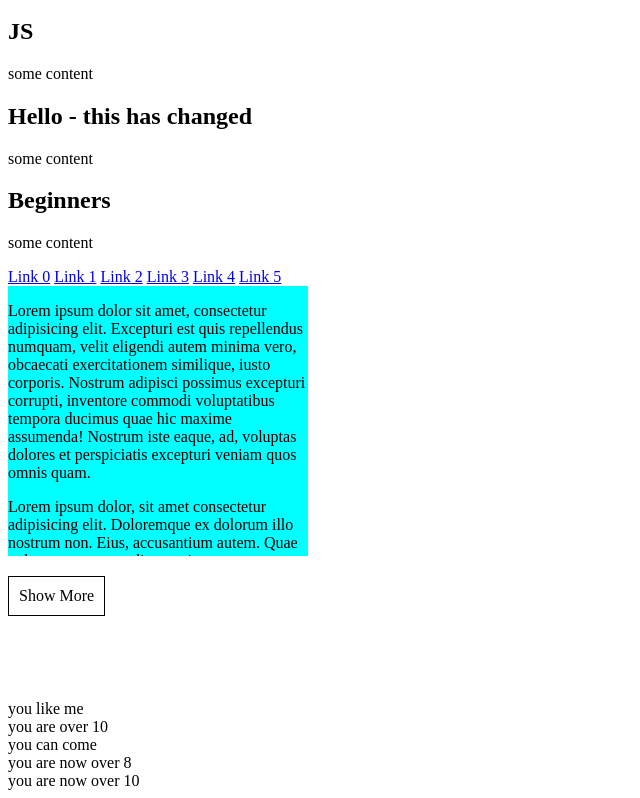
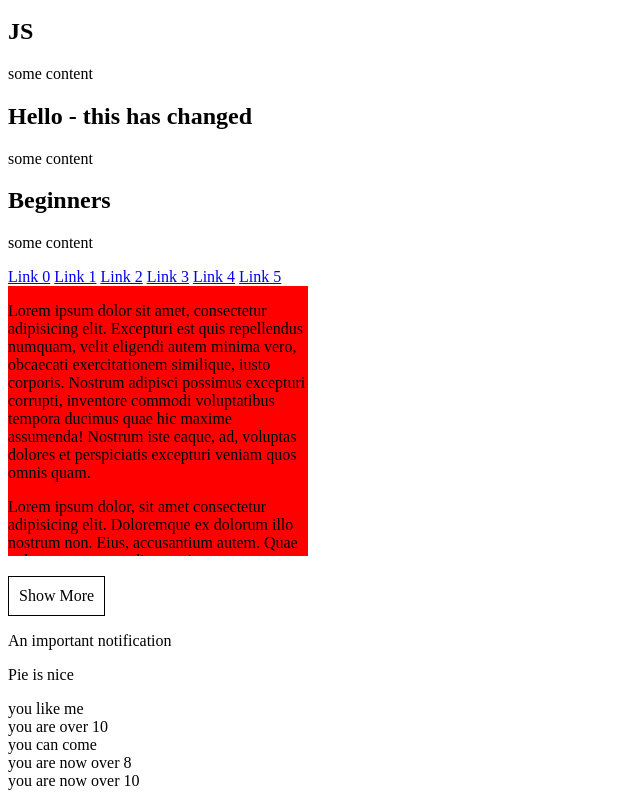
Before and after one commit to L4XM1/JS_1, a plain HTML site: page index.html in a window 1280 px wide. Shown: the part 154-952 px from the top of the page, without its empty margins (0-640 px from the left). Drawn offline with Linux system fonts and the light colour scheme.

Commit message:
feat(timer): add to js file

```diff
--- a/style.css
+++ b/style.css
@@ -3,7 +3,10 @@
   overflow: hidden;
   width: 300px;
   margin-bottom: 20px;
+}
 
+.color-changer {
+  background-color: aqua;
 }
 
 #text-content.open {
@@ -16,8 +19,5 @@
 
 #message.show {
   opacity: 1;
+  transition: opacity 0.7s;
 }
-
-.color-changer {
-    background-color: aqua;
-}
--- a/test.js
+++ b/test.js
@@ -404,9 +404,10 @@ function setUpEvents() {
       button.innerHTML = "Show Less";
     }
   };
-}
+};
 
-window.onload = function () { //window fully loaded first
+window.onload = function () {
+  //window fully loaded first
   setUpEvents();
 };
 
@@ -414,29 +415,26 @@ var myMessage = document.getElementById("message");
 
 function showMessage() {
   myMessage.className = "show";
-}
+};
 
-// setTimeout(showMessage, 3000); //in miliseconds -calls the f once
+setTimeout(showMessage, 3000); //in miliseconds -calls the f once
 
-// var colorChanger = document.getElementsByClassName("color-changer")[0];
-// var colors = ["yellow","red", "blue", "green"];
-// var counter = 0;
+var colorChanger = document.getElementsByClassName("color-changer")[0];
+var colors = ["red", "blue", "green", "pink"];
+var counter = 0;
 
-// function changeColour() {
+function changeColor() {
+  if (counter >= colors.length) {
+    counter = 0;
+  }
 
-//   if (counter >= colors.length)
-//   {
-//     counter = 0;
-//   }
+  colorChanger.style.background = colors[counter];
+  counter++;
+};
 
-//   colorChanger.style.backgroundColor = colors[counter];
-//     counter++;
+var myTimer = setInterval(changeColor, 3000); //calls the f every 3s
 
-//   };
-
-//   var myTimer = setInterval(colorChanger, 3000); //every 3000 ms
-
-//   colorChanger.onclick = function() {
-//     clearInterval(myTimer);
-//     colorChanger.innerHTML = "Timer stopped";
-//   }
+colorChanger.onclick = function () {
+  clearInterval(myTimer); //stop timer
+  colorChanger.innerHTML = "Timer stopped";
+};
```
Also changed, not shown: index.html (+0 -4 lines). Lines whose indentation alone changed are shown as unchanged.
